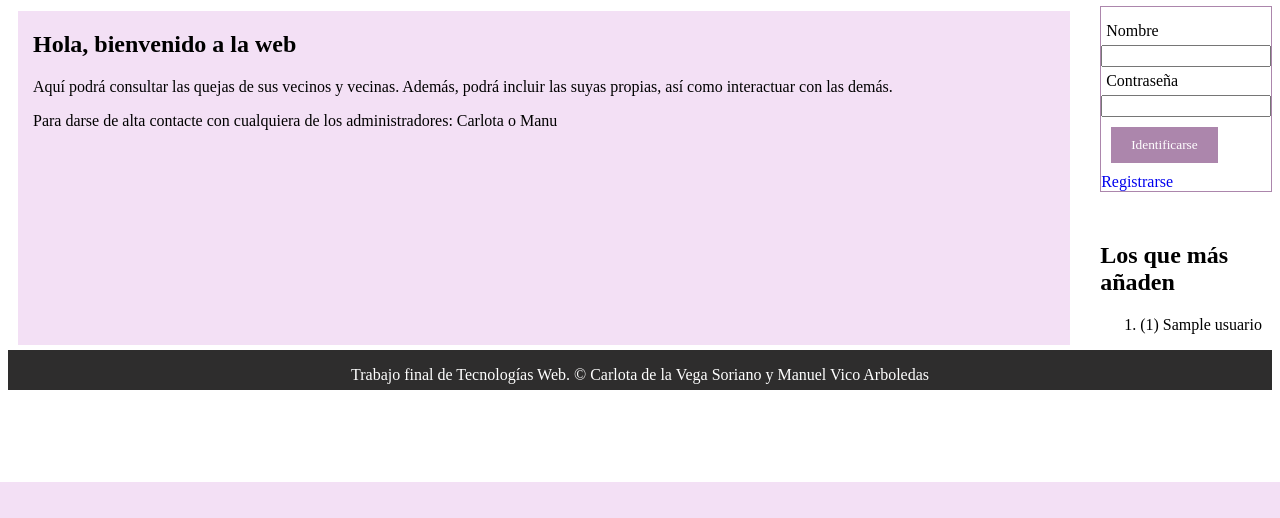
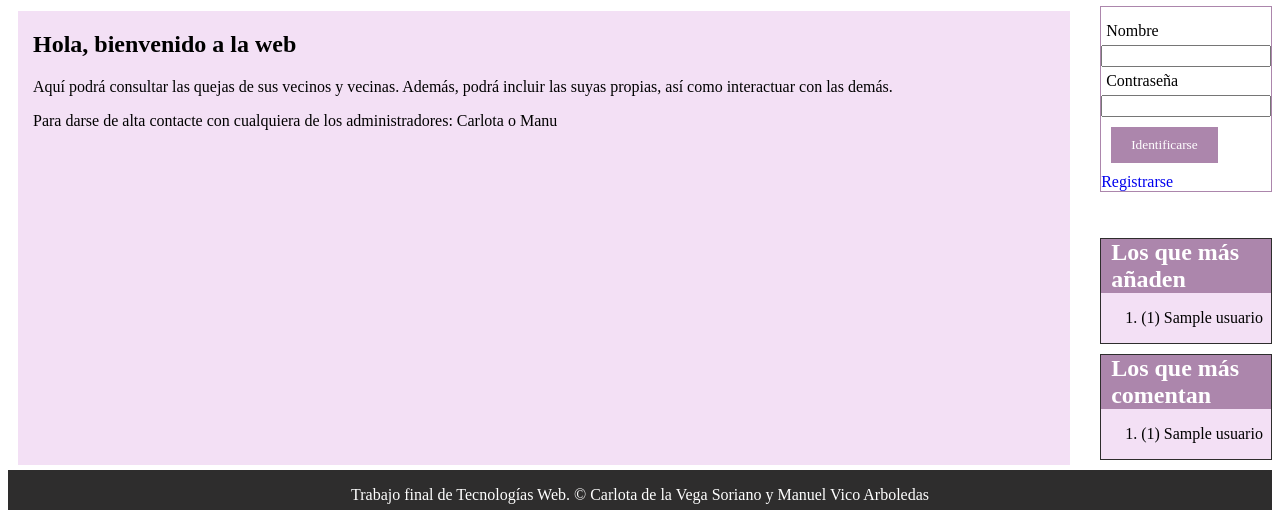
Before and after one commit to carlotiii30/PracticaFinalTW, a PHP site: page /index.php in a window 1280 px wide. Shown: the part 318-836 px from the top of the page. Before the commit the page ends 800 px from the top, so only its background shows below. Run offline with PHP 8.4, Linux system fonts and the light colour scheme; tables that the repository leaves empty or names only in its code hold one stand-in row (values such as "Sample post").

Commit message:
widget nuevo y css widget

```diff
--- a/vista/css/estilos.css
+++ b/vista/css/estilos.css
@@ -225,6 +225,20 @@ aside form {
 .logeado a:hover {
     background-color: rgb(185, 140, 185);
 
+}
+
+/* - - WIDGETS - - */
+.widget {
+    background-color: rgb(243, 224, 245);
+    border: 1px solid rgb(46, 45, 45);
+    margin-bottom: 10px;
+}
+
+.widget h1{
+    background-color: rgb(172, 134, 172);
+    color: white;
+    margin: 0;
+    padding-left: 10px;
 }
 
 /* - - TABLA LOG - - */
--- a/vista/html/html.php
+++ b/vista/html/html.php
@@ -112,6 +112,7 @@ function htmlAside()
     __htmlLogeado();
   }
   __htmlWidgets(1);
+  __htmlWidgets(2);
 }
 
 function htmlPagLog()
@@ -881,7 +882,13 @@ function __htmlWidgets($opcion)
           ORDER BY total_incidencias DESC
           LIMIT 3";
   } else if ($opcion == 2) {
-
+    //Le pongo a la variable como nombre total_incidencias para que pueda usar la misma funcion para dar formato
+    $sql = "SELECT u.nombre, COUNT(c.id) AS total_incidencias
+        FROM usuarios u
+        INNER JOIN comentarios c ON u.id = c.idUsuario
+        GROUP BY u.id
+        ORDER BY total_incidencias DESC
+        LIMIT 3";
   }
 
   $result = $db->query($sql);
@@ -899,13 +906,17 @@ function __htmlWidgetsFormato($top, $opcion)
 {
   if ($opcion == 1) {
     $titulo = "Los que más añaden";
+  }else if($opcion == 2){
+    $titulo = "Los que más comentan";
   }
+  echo "<div class='widget'>";
   echo "<h1>{$titulo}</h1>";
   echo "<ol>";
   foreach ($top as $elem) {
     echo "<li>({$elem['total_incidencias']}) {$elem['nombre']}</li>";
   }
   echo "</ol>";
+  echo "</div>";
 }
 
 function modificarUsuario($idUsuario)
```
